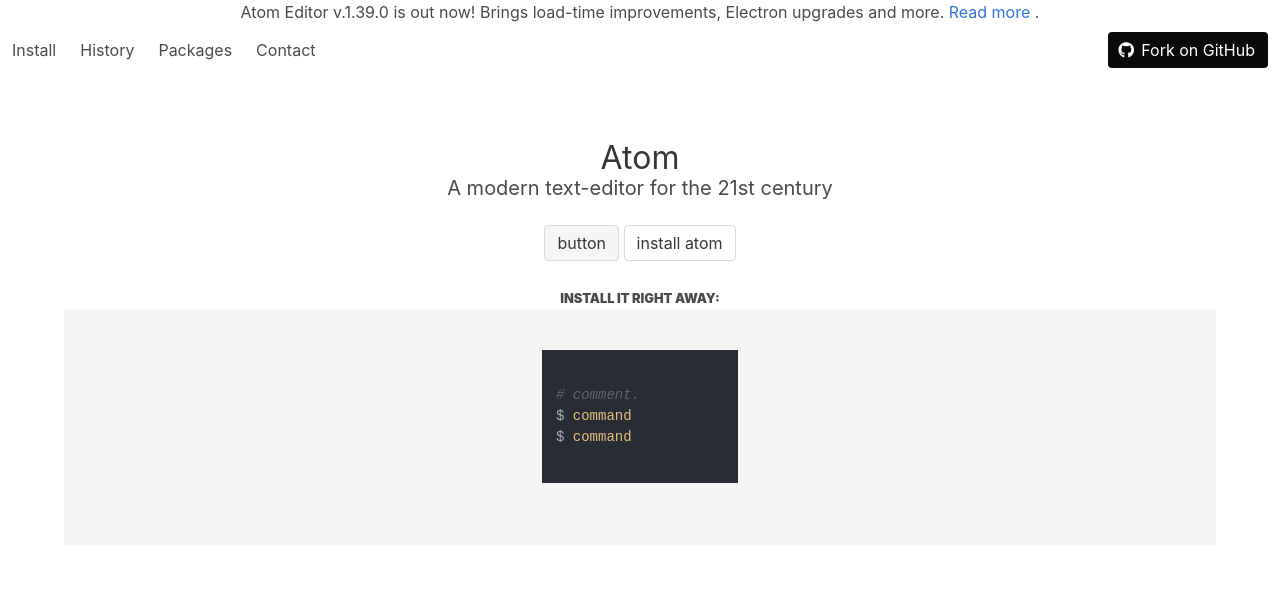
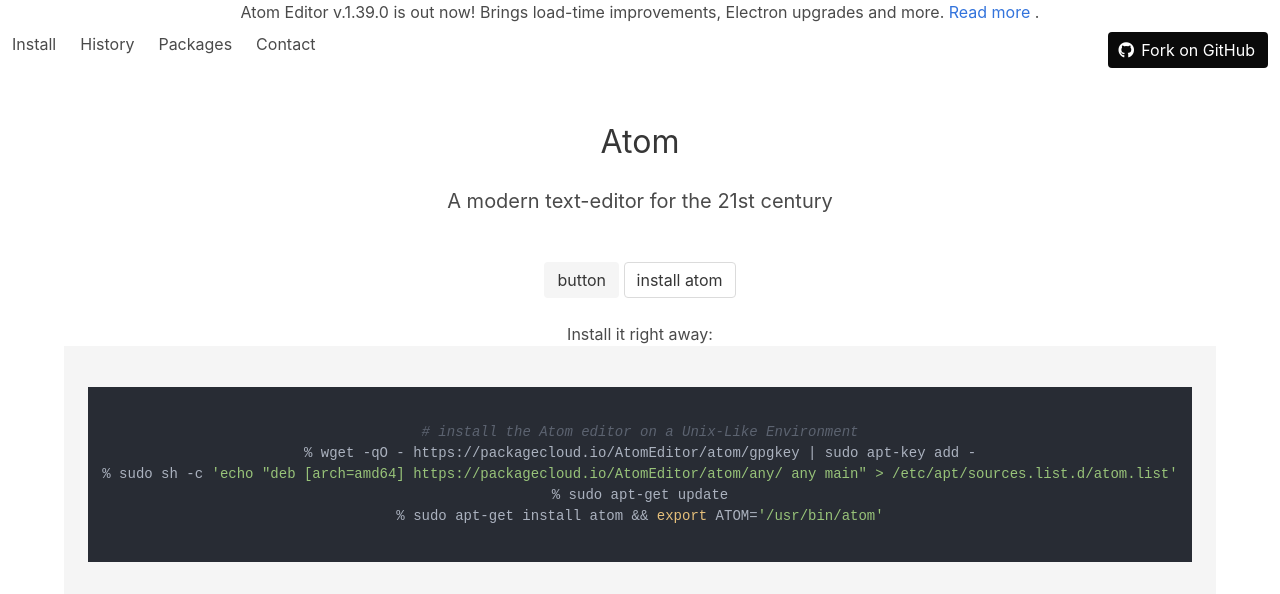
Before and after one commit to tijo-m101/m101-PoC, a plain HTML site: page index.html in a window 1280 px wide. Shown: the top 594 px of the page. Drawn offline with nearby package versions, Linux system fonts and the light colour scheme; grey boxes are pictures that could not be loaded.

Commit message:
update to v0.1.1

```diff
--- a/index.html
+++ b/index.html
@@ -5,16 +5,16 @@
         <meta name="viewport" content="width=device-width, initial-scale=1.0" />
         <meta http-equiv="X-UA-Compatible" content="ie=edge" />
         <title>Atom Editor -Home</title>
-    <meta name="viewport" content="width=device-width, initial-scale=1.0">
-    <meta name="description" content="description">
-    <meta name="keywords" content="keywords">
-    <link rel="shortcut icon" href="assets/images/favicon.png" type="image/png">
+        <meta name="viewport" content="width=device-width, initial-scale=1.0" />
+        <meta name="description" content="description" />
+        <meta name="keywords" content="keywords" />
+        <link rel="shortcut icon" href="assets/images/favicon.png" type="image/png" />
         <script src="https://code.jquery.com/jquery-3.3.1.min.js"></script>
+        <script src="https://cdnjs.cloudflare.com/ajax/libs/highlight.js/9.15.6/highlight.min.js"></script>
         <link rel="stylesheet" href="https://cdnjs.cloudflare.com/ajax/libs/bulma/0.7.4/css/bulma.min.css" />
         <link rel="stylesheet" href="https://cdnjs.cloudflare.com/ajax/libs/highlight.js/9.15.6/styles/atom-one-dark.min.css" />
-    <link rel="stylesheet" href="https://use.fontawesome.com/releases/v5.8.1/css/all.css">
-    <link rel="stylesheet" href="default.min.css">
-    <script src="https://cdnjs.cloudflare.com/ajax/libs/highlight.js/9.15.6/highlight.min.js"></script>
+        <link rel="stylesheet" href="https://use.fontawesome.com/releases/v5.8.1/css/all.css" />
+        <link rel="stylesheet" href="styles/default.min.css" />
     </head>
     <body>
         <section class="readme">
@@ -24,23 +24,23 @@
                     <span>Brings load-time improvements, Electron upgrades and more.</span>
                     <a href="" target="_blank">
                         Read more
-                </a>.
+                    </a>
+                    .
                 </p>
             </div>
         </section>
         <section class="hero">
-        <div class="hero-head" style="padding-bottom: 1em">
+            <div class="hero-head">
                 <nav class="navbar" role="navigation" aria-label="main navigation">
                     <div class="navbar-brand">
-                    <a role="button" class="navbar-burger burger" aria-label="menu" aria-expanded="false"
-                        data-target="navbarBasicExample">
+                        <a role="button" class="navbar-burger burger" aria-label="menu" aria-expanded="false" data-target="navbarBasicExample">
                             <span aria-hidden="true"></span>
                             <span aria-hidden="true"></span>
                             <span aria-hidden="true"></span>
                         </a>
                     </div>
-
                     <div id="navbarBasicExample" class="navbar-menu">
+                        <aside>
                             <div class="navbar-start">
                                 <a class="navbar-item" href="" target="_blank">
                                     Install
@@ -55,6 +55,7 @@
                                     Contact
                                 </a>
                             </div>
+                        </aside>
                         <div class="navbar-end">
                             <div class="navbar-item">
                                 <div class="buttons">
@@ -72,27 +73,30 @@
             </div>
             <div class="hero-body has-text-centered">
                 <div class="container">
-                <div class="title" style="margin-bottom: 0">
+                    <div class="title">
                         <h1>Atom</h1>
                     </div>
-                <div class="subtitle" style="margin: auto; max-width: 30em">
+                    <div class="subtitle">
+                        <br />
                         A modern text-editor for the 21st century
                     </div>
-                <br>
-                <a class="button is-light" style="border: 1px solid #dbdbdb" href="" target="_blank">
+                    <br />
+                    <a class="button is-light headerbutton" href="" target="_blank">
                         button
                     </a>
-                <a class="button" href="" target="_blank">
+                    <a class="button headerbutton" href="" target="_blank">
                         <span>install atom</span>
                     </a>
-                <br><br>
-                <span style="font-size:0.8em; font-weight: 900; text-transform: uppercase;">Install it right
-                    away:</span>
-                <pre style="margin-bottom: -3em">
-                    <code class="bash" style="text-align: left; width: fit-content; margin: auto;">
-# comment.
-$ command
-$ command
+                    <br />
+                    <br />
+                    <span class="installspan">Install it right away:</span>
+                    <pre style="margin-bottom: -3em;">
+                    <code class="bash">
+# install the Atom editor on a Unix-Like Environment
+% wget -qO - https://packagecloud.io/AtomEditor/atom/gpgkey | sudo apt-key add -
+% sudo sh -c 'echo "deb [arch=amd64] https://packagecloud.io/AtomEditor/atom/any/ any main" > /etc/apt/sources.list.d/atom.list'
+% sudo apt-get update
+% sudo apt-get install atom && export ATOM='/usr/bin/atom'
                     </code>
                 </pre>
                 </div>
@@ -109,10 +113,10 @@
                         Lorem ipsum dolor sit amet, consetetur sadipscing elitr, sed diam nonumy eirmod tempor invidunt ut labore et dolore magna aliquyam erat, sed diam voluptua. At vero eos et accusam et
                         <b>Heavy</b>
                     </div>
-                <a href="" class="button is-light" target="_blank">linkbutton</a>
+                    <a href="" class="button is-light linkbutton" target="_blank">linkbutton</a>
                 </div>
                 <div id="slider" class="column">
-                <img src="https://cdn.neow.in/news/images/uploaded/2017/09/1505898602_atom_screen.jpg" alt="">
+                    <img src="https://cdn.neow.in/news/images/uploaded/2017/09/1505898602_atom_screen.jpg" alt="" />
                 </div>
             </div>
         </section>
@@ -140,7 +144,7 @@
                     <div class="subtitle">
                         Lorem ipsum dolor sit amet, consetetur sadipscing elitr, sed diam nonumy eirmod tempor invidunt ut labore et dolore magna aliquyam erat, sed diam voluptua. At vero eos et accusam et
                     </div>
-                <a href="" target="_blank" class="button is-dark">
+                    <a href="" target="_blank" class="button is-dark linkbutton">
                         link button.
                     </a>
                 </div>
@@ -155,7 +159,8 @@
                     </div>
                     <div class="subtitle">
                         Lorem ipsum dolor sit amet, consetetur sadipscing elitr, sed diam nonumy eirmod tempor invidunt ut labore et dolore magna aliquyam erat, sed diam voluptua. At vero eos et accusam et
-                    <br><br>
+                        <br />
+                        <br />
                     </div>
                     <a href="" class="button is-light" target="_blank">
                         link button
@@ -180,7 +185,7 @@
                     <div>
                         <p class="heading">Builds</p>
                         <div class="title">
-                        <img src="https://img.shields.io/badge/build-passing-brightgreen" alt="">
+                            <img src="https://img.shields.io/badge/build-passing-brightgreen" alt="" />
                         </div>
                     </div>
                 </div>
@@ -188,7 +193,7 @@
                     <div>
                         <p class="heading">Version</p>
                         <p class="title">
-                        <img src="https://img.shields.io/badge/version-0.1.1-9cf" alt="">
+                            <img src="https://img.shields.io/badge/version-0.1.1-9cf" alt="" />
                         </p>
                     </div>
                 </div>
@@ -196,17 +201,14 @@
                     <div>
                         <p class="heading">License</p>
                         <p class="title">
-                        <img src="https://img.shields.io/badge/license-MIT-blue" alt="">
+                            <img src="https://img.shields.io/badge/license-MIT-blue" alt="" />
                         </p>
                     </div>
                 </div>
             </nav>
-        <br>
+            <br />
             <div class="container">
-            <div class="subtitle">
-                &copy; <span class="year">2021</span> Build with love by Joshua Sanchez and
-                <a href="https://timo-cmd.github.io" target="_blank"> Timo Sarkar</a>.
-            </div>
+                <div class="subtitle">&copy; <span class="year">2021</span> Build with love by Joshua Sanchez and <a href="https://timo-cmd.github.io" target="_blank"> Timo Sarkar</a>.</div>
             </div>
         </footer>
         <script>
@@ -214,25 +216,25 @@
             hljs.initHighlightingOnLoad();
 
             $(function () {
-            $('.navbar-burger').click(function () {
-                $('.navbar-menu').toggleClass('is-active');
+                $(".navbar-burger").click(function () {
+                    $(".navbar-menu").toggleClass("is-active");
                 });
 
-            $('.year').text(new String(new Date().getFullYear()));
+                $(".year").text(new String(new Date().getFullYear()));
 
-            $('.emoji').each(function () {
-                var html = twemoji.parse($(this).attr('data-emoji'));
+                $(".emoji").each(function () {
+                    var html = twemoji.parse($(this).attr("data-emoji"));
                     $(this).html(html);
                 });
 
-            var sliderButtons = $('#slider .fa-circle');
+                var sliderButtons = $("#slider .fa-circle");
                 var sliderTimeout;
                 sliderButtons.click(sliderToggle);
                 sliderTimeout = setTimeout(sliderToggle, 5000);
 
                 function sliderToggle() {
-                $('#slider').toggleClass('has-image');
-                sliderButtons.toggleClass('far').toggleClass('fas');
+                    $("#slider").toggleClass("has-image");
+                    sliderButtons.toggleClass("far").toggleClass("fas");
                     if (sliderTimeout) clearTimeout(sliderTimeout);
                     sliderTimeout = setTimeout(sliderToggle, 5000);
                 }
```
Lines whose indentation alone changed are shown as unchanged.
